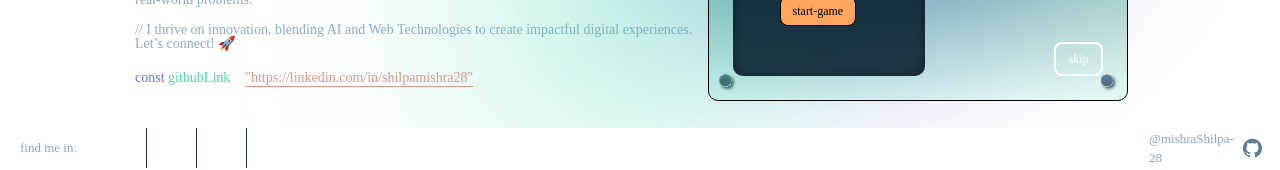
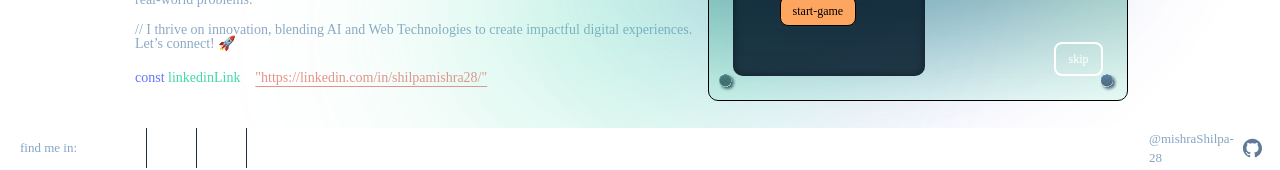
Before and after one commit to mishraShilpa-28/dev-portfolio, a Nuxt app: page / in a window 1280 px wide. Shown: the part 314-484 px from the top of the page. Built offline with nearby package versions, Linux system fonts and the light colour scheme; what @highlightjs/vue-plugin would draw is missing.

Commit message:
changed index page githublink to llinkedinlink

```diff
--- a/pages/index.vue
+++ b/pages/index.vue
@@ -32,13 +32,13 @@
 						const
 					</span>
 					<span class="variable-name">
-						githubLink
+						linkedinLink
 					</span>
 					<span class="operator">
 						=
 					</span>
 					<a class="string" :href="'https://linkedin.com/in/' + config.contacts.social.linkedin.user">
-						"https://linkedin.com/in/{{ config.contacts.social.linkedin.user }}"
+						"https://linkedin.com/in/{{ config.contacts.social.linkedin.user}}/"
 					</a>
 				</p>
 			</div>
```
